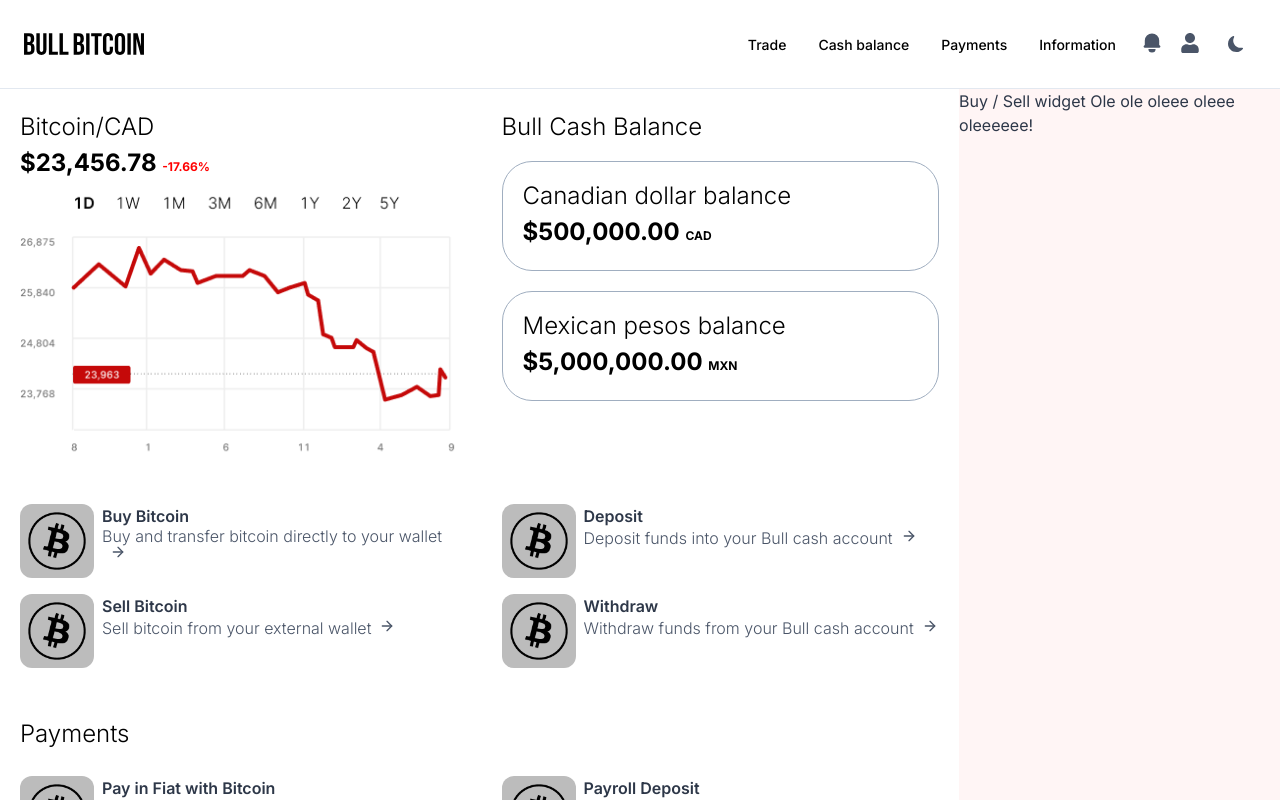
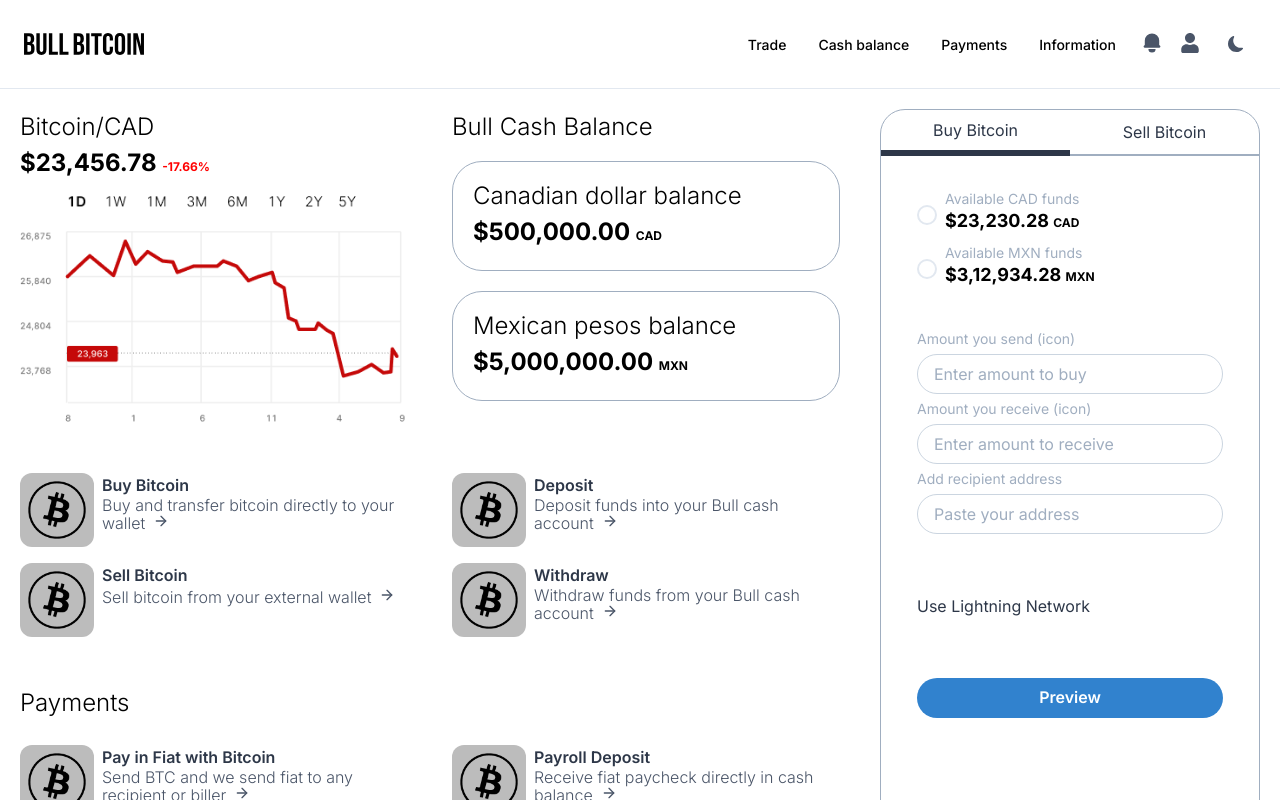
Before and after one commit to saiy2k/CN-Frame, a Next.js app: page / in a window 1280 px wide. Shown: the top 800 px of the page. Built offline with nearby package versions, Linux system fonts and the light colour scheme.

Commit message:
BuySellWidget 01

```diff
--- /dev/null
+++ b/app/BuySellWidget.tsx
@@ -0,0 +1,79 @@
+import {
+  Button,
+  ButtonGroup,
+  chakra,
+  Input,
+  Link,
+  Tabs,
+  TabList,
+  TabPanels,
+  Tab,
+  TabPanel,
+  Radio,
+  RadioGroup,
+  Stack } from '@chakra-ui/react'
+
+import { textStyles } from './theme';
+
+export const BuySellWidget = () => {
+  return (
+    <Tabs isFitted w='full' border={1} borderStyle='solid' borderColor='gray.400' borderRadius={25}>
+      <TabList>
+        <Tab _selected={{ borderBottom: '6px', borderColor:'gray.700', borderStyle: 'solid' }}> Buy Bitcoin </Tab>
+        <Tab _selected={{ borderBottom: '6px', borderColor:'gray.700', borderStyle: 'solid' }}> Sell Bitcoin </Tab>
+      </TabList>
+
+      <TabPanels>
+        <TabPanel>
+          <Stack m={5}>
+            <Radio size='lg' name='1' colorScheme='red'>
+              <chakra.p {...textStyles.p} color='gray.400'>
+                Available CAD funds
+              </chakra.p>
+              <chakra.p {...textStyles.h4b} >
+                $23,230.28 <chakra.span fontSize={{base: '10px', xl: '12px' }}> CAD </chakra.span>
+              </chakra.p>
+            </Radio>
+
+            <Radio size='lg' name='1'>
+              <chakra.p {...textStyles.p} color='gray.400'>
+                Available MXN funds
+              </chakra.p>
+              <chakra.p {...textStyles.h4b} >
+                $3,12,934.28 <chakra.span fontSize={{base: '10px', xl: '12px' }}> MXN </chakra.span>
+              </chakra.p>
+            </Radio>
+
+            <br />
+
+            <chakra.p {...textStyles.p} color='gray.400'>
+              Amount you send (icon)
+            </chakra.p>
+            <Input placeholder='Enter amount to buy' size='md' />
+
+            <chakra.p {...textStyles.p} color='gray.400'>
+              Amount you receive (icon)
+            </chakra.p>
+            <Input placeholder='Enter amount to receive' size='md' />
+
+
+            <chakra.p {...textStyles.p} color='gray.400'>
+              Add recipient address
+            </chakra.p>
+            <Input placeholder='Paste your address' size='md' />
+
+            <br/>
+            <Link href='#' my={5}>Use Lightning Network</Link>
+            <br/>
+
+            <Button colorScheme='blue'> Preview </Button>
+
+          </Stack>
+        </TabPanel>
+        <TabPanel>
+          <p>two!</p>
+        </TabPanel>
+      </TabPanels>
+    </Tabs>
+  );
+}
--- a/app/page.tsx
+++ b/app/page.tsx
@@ -8,8 +8,9 @@
   Link,
 } from '@chakra-ui/react';
 import { FiArrowRight } from 'react-icons/fi';
+import { BuySellWidget } from './BuySellWidget';
+
 import { textStyles } from './theme';
-
 
 export default function Home() {
   return (
@@ -107,9 +108,8 @@
         </SimpleGrid>
       </Flex>
 
-      <Box display={{ base: 'none', lg: 'flex'}} flex='auto' bg='red.50'>
-        Buy / Sell widget
-        Ole ole oleee oleee oleeeeee!
+      <Box display={{ base: 'none', lg: 'flex'}} flex='auto' p={5} minW='420px'>
+        <BuySellWidget />
       </Box>
     </Flex>
   )
@@ -132,3 +132,4 @@
     </Flex>
   );
 }
+;
--- a/app/theme/customStyles.ts
+++ b/app/theme/customStyles.ts
@@ -23,12 +23,6 @@
     lineHeight: 1.16,
     letterSpacing: 0,
     color: 'gray.800',
-  },
-  h4: {
-    fontSize: 'clamp(1.25rem, 1.5vw, 1.5rem)',
-    fontWeight: 'bold',
-    lineHeight: 1.16,
-    letterSpacing: 0,
   },
   bodyLarge: {
     fontSize: 'clamp(1.25rem, 1.5vw, 1.5rem)',
@@ -66,6 +60,26 @@
     fontSize: { base: '24px', xl: '24px', '2xl': '32px' },
     fontWeight: 700,
     lineHeight: { base: '40px', xl: '36px', '2xl': '48px'},
+  },
+
+  h4: {
+    color: 'black',
+    fontSize: { base: '14px', xl: '18px', '2xl': '24px' },
+    fontWeight: 300,
+    lineHeight: { base: '20px', xl: '30px', '2xl': '40px' },
+  },
+
+  h4b: {
+    color: 'black',
+    fontSize: { base: '14px', xl: '18px', '2xl': '24px' },
+    fontWeight: 700,
+    lineHeight: { base: '20px', xl: '30px', '2xl': '40px'},
+  },
+
+  p: {
+    fontSize: { base: '12px', xl: '14px', '2xl': '16px' },
+    fontWeight: 400,
+    lineHeight: { base: '10px', xl: '14px', '2xl': '18px'},
   },
 
   actionButtonTitle: {
```
